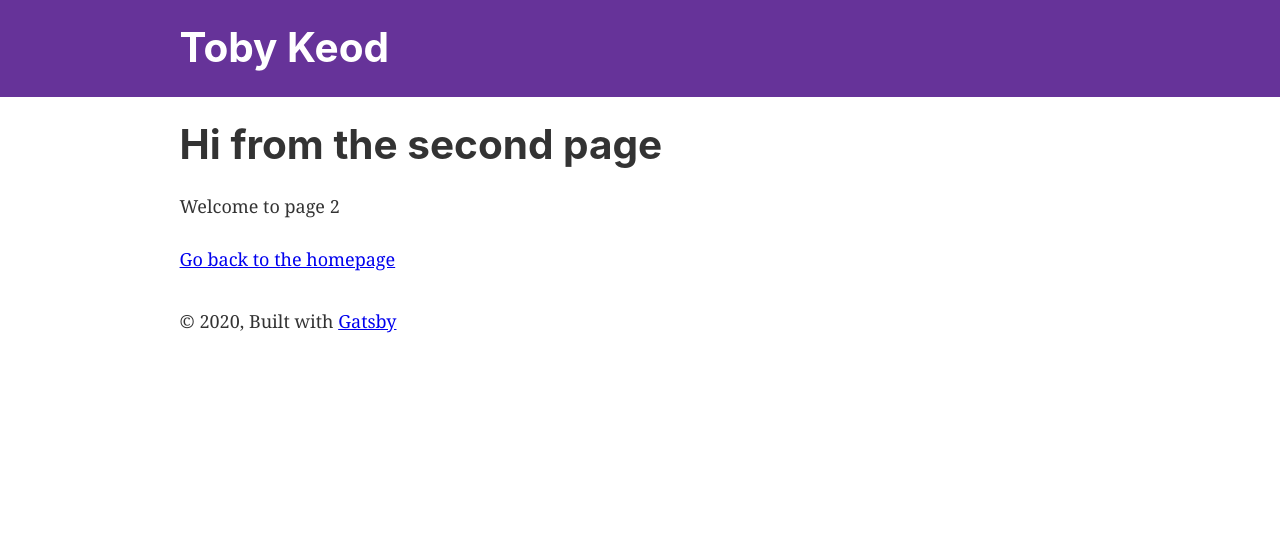
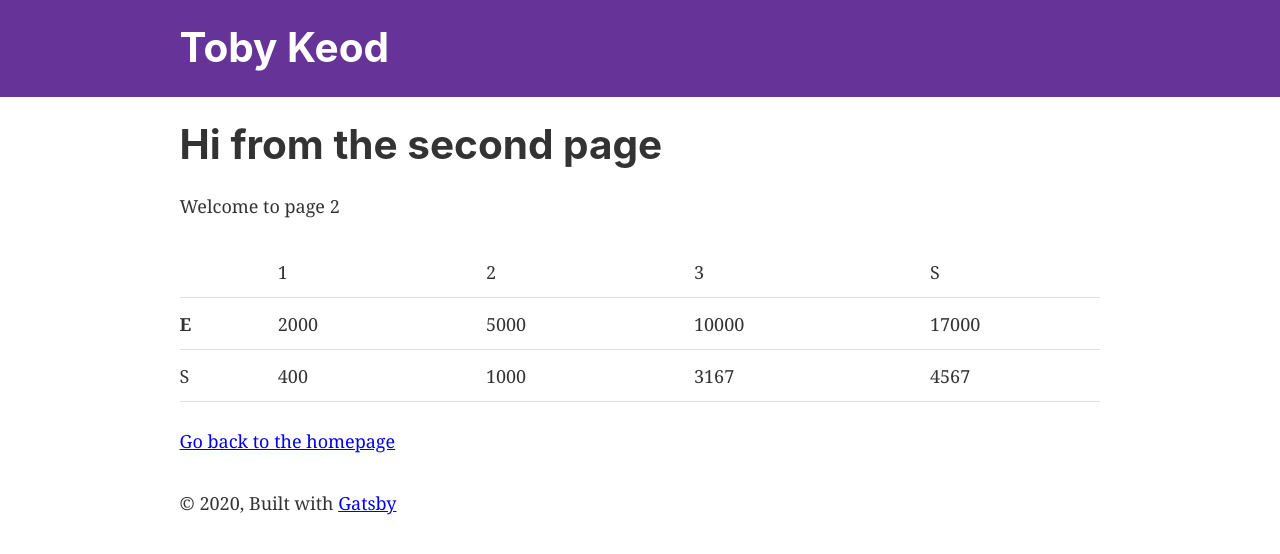
Before and after one commit to tobykeod/tobykeod.github.io, a Gatsby site: page /page-2 in a window 1280 px wide. Built offline with nearby package versions, Linux system fonts and the light colour scheme; Gatsby itself is replaced by a stand-in of ours.

Commit message:
Table draft with 3 sum

```diff
--- a/src/pages/page-2.js
+++ b/src/pages/page-2.js
@@ -4,11 +4,111 @@ import { Link } from "gatsby"
 import Layout from "../components/layout"
 import SEO from "../components/seo"
 
+function HeadList(props) {
+  const numbers = props.numbers;
+  const listItems = numbers.map((number, index) => {
+    return <td key={index}>{index + 1}</td>;
+  });
+  return (
+    <tr>
+      <th></th>
+      {listItems}
+      <td>S</td>
+    </tr>
+  );
+}
+
+function NumberList(props) {
+  const numbers = props.numbers;
+  let sum = 0;
+  const listItems = numbers.map((number, index) => {
+    sum += number;
+    return <td key={index}>{number}</td>;
+  });
+  return (
+    <tr>
+      <th>E</th>
+      {listItems}
+      <td>{sum}</td>
+    </tr>
+  );
+}
+
+function SalList(props) {
+  const numbers = props.numbers;
+  let cals = [];
+  let sum = 0;
+
+  numbers.forEach((number, index) => {
+    let subsum = 0;
+    subsum += numbers[index-1] | 0;
+    subsum += numbers[index-2] | 0;
+    subsum += numbers[index-3] | 0;
+
+    let average = subsum / 3;
+    let prefix = 0;
+
+    if (number < 0) {
+      prefix = 0;
+    } else if (number < 2000) {
+      prefix = 0.1;
+    } else {
+      prefix = 0.2;
+
+      switch (true) {
+        case (average < 2000):
+          // console.log('below 2000');
+          break;
+        case (average < 5000):
+          prefix += average / 1000 * 0.05;
+          break;
+        case (average < 40000):
+          prefix = 0.45;
+          prefix += (average - 5000) / 20000;
+          break;
+        case (average < 50000):
+          prefix = 2.2;
+          prefix += (average - 40000) / 40000;
+          break;
+        default:
+          // console.log('over 50000');
+          prefix = 2.45;
+          break;
+      }
+    }
+
+    let cal = Math.round(number * prefix);
+    cals.push(<td key={index}>{cal}</td>);
+    sum += cal;
+  });
+
+  return (
+    <tr>
+      <td>S</td>
+      {cals}
+      <td>{sum}</td>
+    </tr>
+  );
+}
+
+const numbers = [2000, 5000, 10000];
+
 const SecondPage = () => (
   <Layout>
     <SEO title="Page two" />
     <h1>Hi from the second page</h1>
     <p>Welcome to page 2</p>
+
+    <table>
+      <thead>
+        <HeadList numbers={numbers} />
+      </thead>
+      <tbody>
+        <NumberList numbers={numbers} />
+        <SalList numbers={numbers} />
+      </tbody>
+    </table>
+
     <Link to="/">Go back to the homepage</Link>
   </Layout>
 )
```
